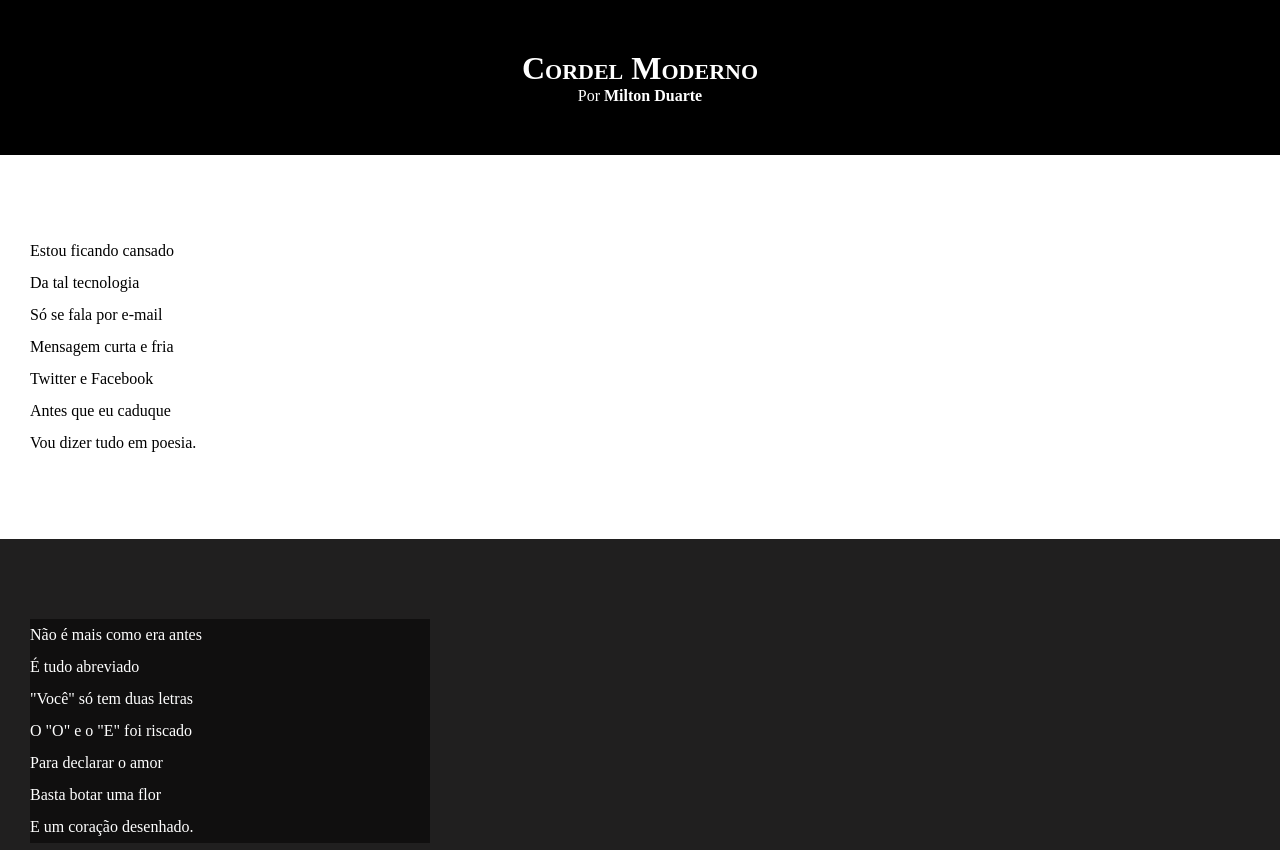
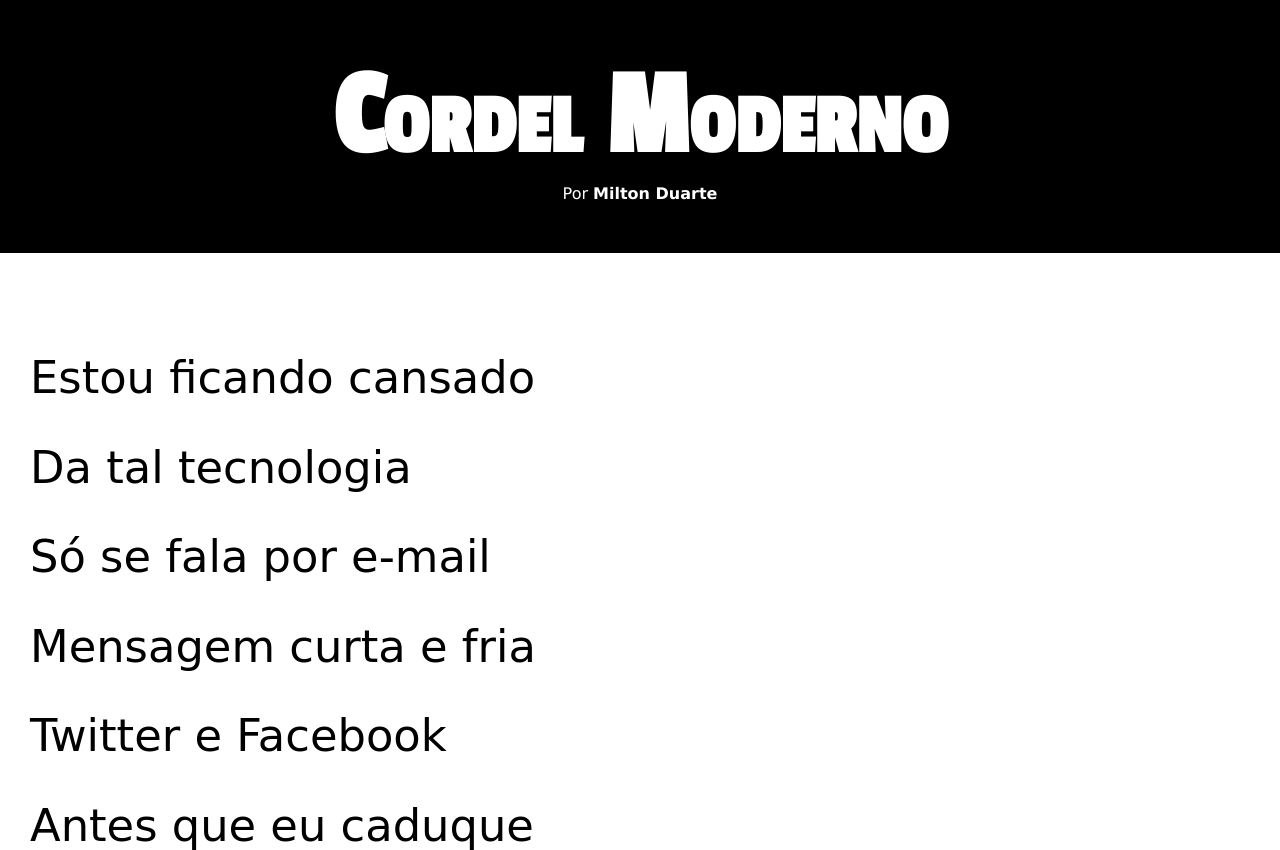
Before and after one commit to franciscosilva01/html-css, a plain HTML site: page desafios/d0012/index.html in a window 1280 px wide. Shown: the top 850 px of the page. Drawn offline with Linux system fonts and the light colour scheme.

Commit message:
atualizei os estilos desafio 12

```diff
--- a/desafios/d0012/style.css
+++ b/desafios/d0012/style.css
@@ -1,14 +1,24 @@
 @charset "UTF-8";
+
+@import url("https://fonts.googleapis.com/css2? family= Passion+One &família = Sriracha & display=swap");
+
+:root {
+  --font1: Verdana, Geneva, Tahoma, sans-serif;
+  --font2: 'Passion One', sans-serif;
+  --font3: 'Sriracha', cursive;
+}
 
 * {
   margin: 0px;
   padding: 0px;
+  font-size: 1em;
 }
 
 html,
 body {
   min-height: 100vh;
   background-color: darkgray;
+  font-family: var(--font1);
 }
 
 header {
@@ -20,6 +30,8 @@ header {
 header > h1 {
   padding-top: 50px;
   font-variant: small-caps;
+ font-family: var(--font2);
+ font-size: 9.5vw;
 }
 
 header > p {
@@ -43,6 +55,8 @@ section {
   padding-bottom: 10vh;
   line-height: 2em;
   padding-left: 30px;
+ font-family: var(--font3);
+ font-size: 3.5vw;
 }
 
 .normal {
@@ -57,7 +71,8 @@ section {
 
 .imagem > p {
   background-color: rgba(3, 3, 3, 0.534);
-  width: 400px;
+  display: inline-block;
+  padding: 5px;
 }
 
 footer {
```
